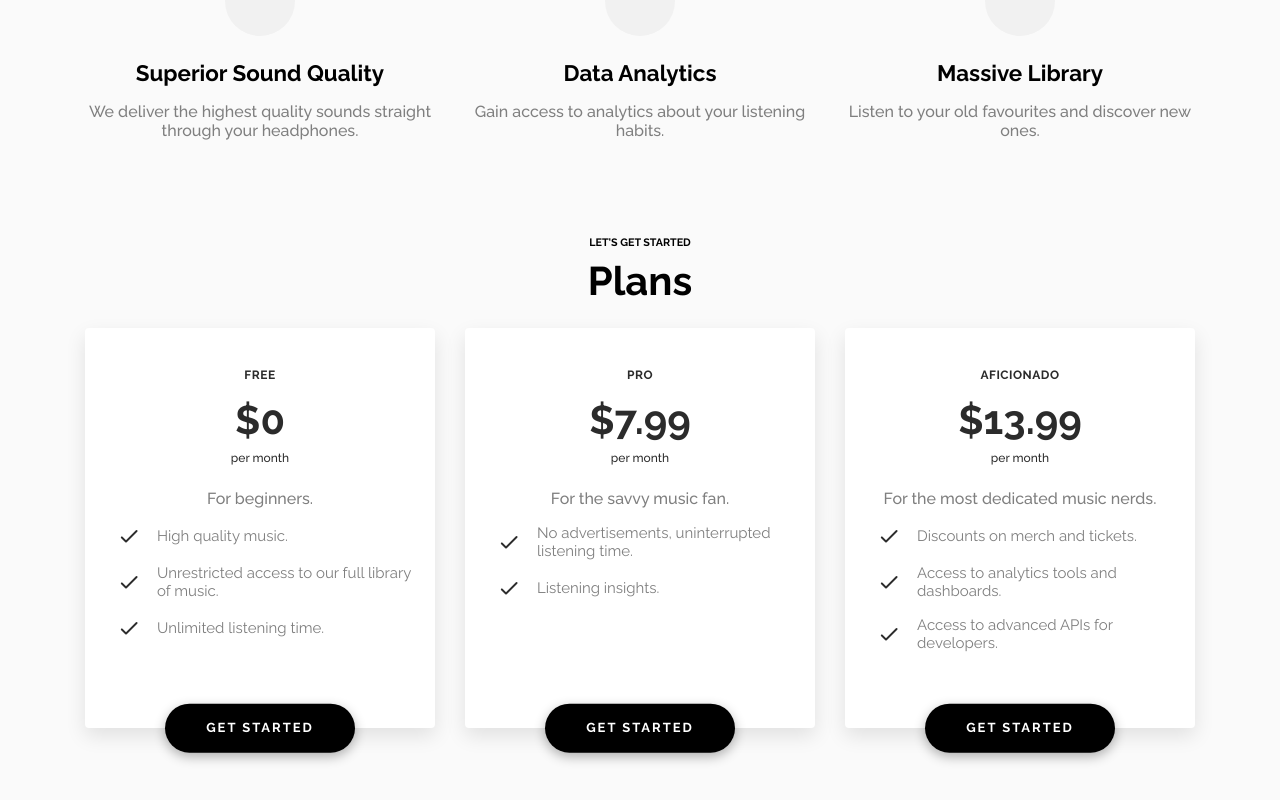
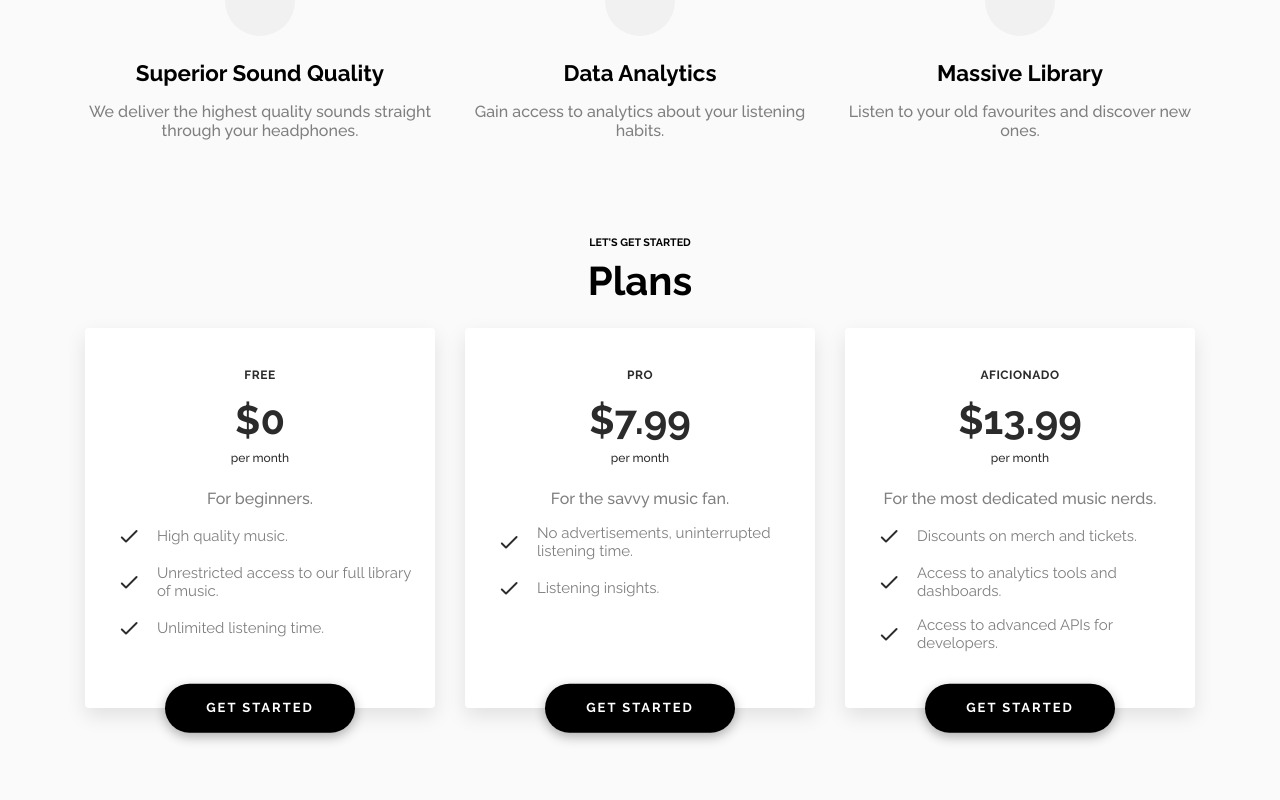
Before and after one commit to dylandaviddavies/tamsin.io, a Vue app: page /#/ in a window 1280 px wide. Shown: the part 674-1474 px from the top of the page. Built offline with nearby package versions, Linux system fonts and the light colour scheme; the HTML template or start-up script is replaced by a standard one.

Commit message:
Reduced bottom padding on plan cards

```diff
--- a/src/stylesheets/components/_cards.scss
+++ b/src/stylesheets/components/_cards.scss
@@ -5,7 +5,7 @@
         .flex-column,
         .align-items-center;
     &__content{
-        padding: 40px 0 60px 0;
+        padding: 40px 0 40px 0;
         flex-grow:1;
         @extend
             .bg-white,
```
